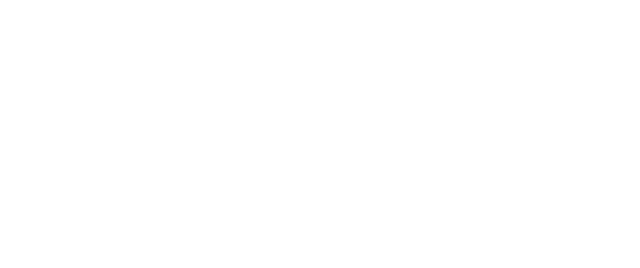
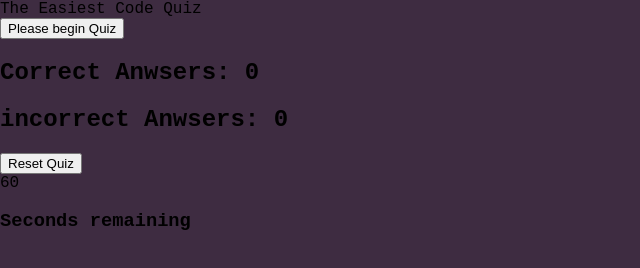
Before and after one commit to NickyLiu91/code-quiz, a plain HTML site: page index.html in a window 1280 px wide. Shown: the whole page, without its empty margins (0-640 px from the left). Drawn offline with Linux system fonts and the light colour scheme.

Commit message:
modfiy background color and few other changes to html and css

```diff
--- a/index.html
+++ b/index.html
@@ -4,12 +4,13 @@
 <head>
 <title>Code Quiz</title>
 <meta charset="UTF-8" />
-<meta name="viewport" content="width=device-width", initial-scale=1" />
+<meta name="viewport" content="width=device-width, initial-scale=1" />
 <link rel="stylesheet" type="text/css" href="style.css" />
 </head>
 <body>
 <header>
-
+    <div class="main-text">The Easiest Code Quiz</div>
+    <button class="main-button"> Please begin Quiz</button>
 </header>
 <main>
 <section>
@@ -19,12 +20,27 @@
 </section>
 
 <section>
+<div class="quiz results">
+    <div class="right-wrong-section">
+    <div>
+    <h2>Correct Anwsers: <span class="correct">0 </span></h2>
+    <h2>incorrect Anwsers: <span class="incorrect">0 </span></h2>
+</div>
+<button class="reset-button"> Reset Quiz</button>
+</div>
+<div class="Quiz timer">
+<div class="timer-text">
+ <!-- need to double check below-->
+<div class="timer-count">60</div>
+<h3>Seconds remaining</h3>
+
+</div>
+
+</div>
 
 
-
+</div>
 </section>
-
-
 
 </main>
 
--- a/style.css
+++ b/style.css
@@ -0,0 +1,21 @@
+/* colors from colorhunt:https://colorhunt.co/palette/261c2c3e2c415c527f6e85b2 */
+:root {
+--Background: #3E2C41;
+--Text: white;
+}
+
+/* universal */
+* {
+box-sizing: border-box;
+}
+
+/* this include background color */
+body {
+font-family: 'Courier New', Courier, monospace;
+margin: 0;
+display: flex;
+flex-direction: column;
+min-height: 100px;
+justify-content: flex-start;
+background-color: var(--Background);
+}
```
